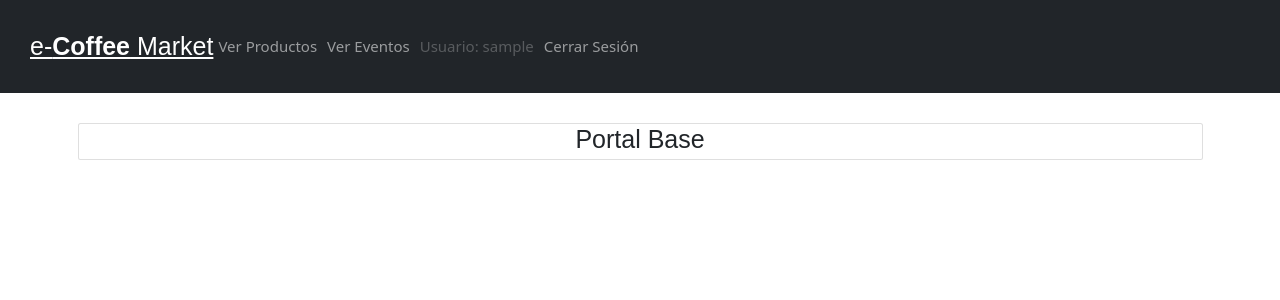
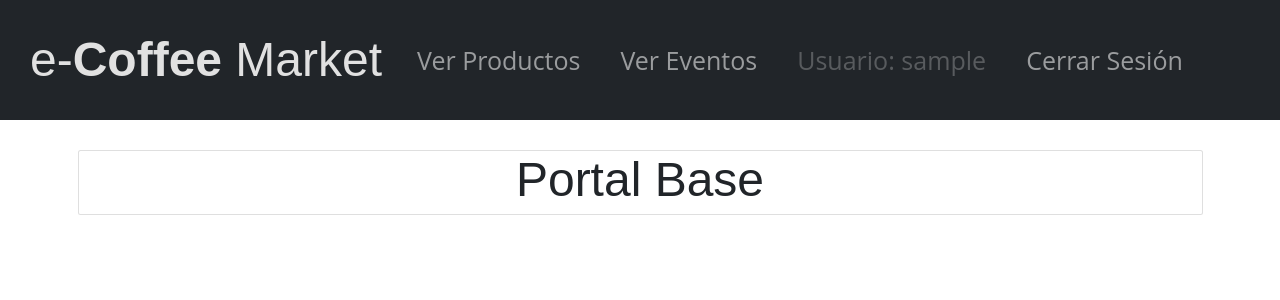
Before and after one commit to JMSC11/PFMetodologiasAgiles, a Django app: page /home/ in a window 1280 px wide. Shown: the top 300 px of the page. Run offline with Django 4.2, Linux system fonts and the light colour scheme; the visitor is signed in with stand-in values (Sample User, id 1); data that the repository does not hold is empty.

Commit message:
estilos nav cliente

```diff
--- a/cuenta/static/css/styles.css
+++ b/cuenta/static/css/styles.css
@@ -24,7 +24,6 @@
   font-family: var(--fuenteParrafos);
   font-size: 1.6rem;
   line-height: 2;
-  background-color: #2A2D34;
 }
 
 /** Globales **/
@@ -111,8 +110,12 @@
 }
 
 .logo {
+  color: var(--gris);
+
+}
+
+.logo:hover {
   color: var(--blanco);
-
 }
 
 .logo__nombre {
--- a/cuenta/templates/home.html
+++ b/cuenta/templates/home.html
@@ -6,8 +6,8 @@
   <meta http-equiv="X-UA-Compatible" content="IE=edge">
   <meta name="viewport" content="width=device-width, initial-scale=1.0">
   <link rel="stylesheet" href="{% static 'css/normalize.css' %}">
+  <link href="https://cdn.jsdelivr.net/npm/bootstrap@5.0.2/dist/css/bootstrap.min.css" rel="stylesheet" integrity="sha384-EVSTQN3/azprG1Anm3QDgpJLIm9Nao0Yz1ztcQTwFspd3yD65VohhpuuCOmLASjC" crossorigin="anonymous">
   <link rel="stylesheet" href="{% static 'css/styles.css' %}">
-  <link href="https://cdn.jsdelivr.net/npm/bootstrap@5.0.2/dist/css/bootstrap.min.css" rel="stylesheet" integrity="sha384-EVSTQN3/azprG1Anm3QDgpJLIm9Nao0Yz1ztcQTwFspd3yD65VohhpuuCOmLASjC" crossorigin="anonymous">
   <title>Home</title>
 </head>
 
@@ -24,11 +24,11 @@
 
     <div class="collapse navbar-collapse" id="navbarSupportedContent">
       <ul class="navbar-nav mr-auto">
-        <li class="nav-item active">
-          <a class="nav-link fs-4" href="#">Ver Productos</a>
+        <li class="nav-item active ms-5">
+          <a class="nav-link fs-1" href="#">Ver Productos</a>
         </li>
-        <li class="nav-item active">
-          <a class="nav-link fs-4" href="#">Ver Eventos</a>
+        <li class="nav-item active ms-5">
+          <a class="nav-link fs-1" href="#">Ver Eventos</a>
         </li>
         <!-- Otros elementos del menú -->
 
@@ -37,11 +37,11 @@
           <a class="nav-link fs-4" href="#">Ver pedidos activos</a>
         </li>
         -->
-        <li class="nav-item">
-          <a class="nav-link disabled fs-4" href="#">Usuario:   {{request.user.username}}</a>
+        <li class="nav-item ms-5">
+          <a class="nav-link disabled fs-1 " href="#">Usuario:   {{request.user.username}}</a>
         </li>
-        <li class="nav-item">
-          <a class="nav-link fs-4" href="{% url 'exit' %}">Cerrar Sesión</a>
+        <li class="nav-item ms-5">
+          <a class="nav-link fs-1" href="{% url 'exit' %}">Cerrar Sesión</a>
         </li>
       </ul>
     </div>
@@ -52,5 +52,7 @@
         <h1 class = "text-center">Portal Base </h1>
       </div>
     </div>
+
+    <script src="https://cdn.jsdelivr.net/npm/bootstrap@5.0.2/dist/js/bootstrap.bundle.min.js" integrity="sha384-MrcW6ZMFYlzcLA8Nl+NtUVF0sA7MsXsP1UyJoMp4YLEuNSfAP+JcXn/tWtIaxVXM" crossorigin="anonymous"></script>
 </body>
 </html>
```
Also changed, not shown: cuenta/templates/homebarista.html (+7 -7 lines).
